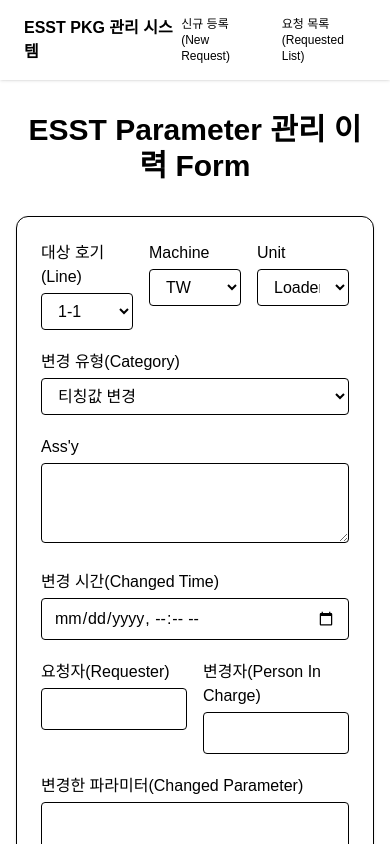
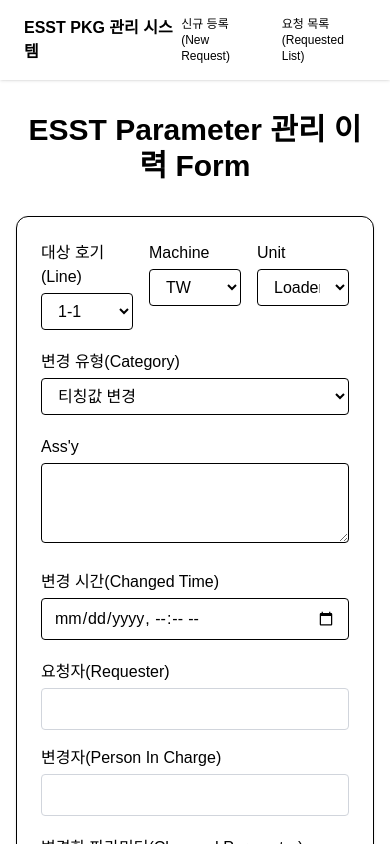
Before and after one commit to sangma0110/pkg_project1, a Next.js app: page /forms/parameter in a window 390 px wide. Shown: the top 844 px of the page. Built offline with nearby package versions, Linux system fonts and the light colour scheme.

Commit message:
mobile update

```diff
--- a/app/forms/alarm/page.tsx
+++ b/app/forms/alarm/page.tsx
@@ -194,7 +194,7 @@
           onSubmit={handleSubmit}
           className="w-full flex flex-col gap-5 bg-white p-6 border rounded-xl shadow-sm"
         >
-          <div className="flex gap-4">
+          <div className="flex flex-col md:flex-row gap-4">
             {/* 일자 */}
             <div className="flex-1">
               <label className="block font-medium mb-1">일자(Date)</label>
@@ -240,7 +240,7 @@
           </div>
 
           {/* 대상 호기 + Machine */}
-          <div className="flex gap-4">
+          <div className="flex flex-col md:flex-row gap-4">
             <div className="flex-1">
               <label className="block mb-1 font-medium">대상 호기(Line)</label>
               <select
@@ -257,6 +257,7 @@
                 <option value="3-2호기">3-2</option>
               </select>
             </div>
+
             <div className="flex-1">
               <label className="block mb-1 font-medium">Machine</label>
               <select
--- a/app/forms/parameter/page.tsx
+++ b/app/forms/parameter/page.tsx
@@ -327,7 +327,7 @@
           </div>
 
           {/* 요청자 + 변경자 */}
-          <div className="flex gap-4">
+          <div className="flex flex-col md:flex-row gap-4">
             <div className="flex-1">
               <label className="block mb-1 font-medium">
                 요청자(Requester)
@@ -336,7 +336,7 @@
                 name="requester"
                 value={form.requester}
                 onChange={handleChange}
-                className="w-full border rounded px-3 py-2 bg-white"
+                className="w-full border border-gray-300 rounded px-3 py-2 bg-white"
               />
             </div>
 
@@ -348,7 +348,7 @@
                 name="actioner"
                 value={form.actioner}
                 onChange={handleChange}
-                className="w-full border rounded px-3 py-2 bg-white"
+                className="w-full border border-gray-300 rounded px-3 py-2 bg-white"
               />
             </div>
           </div>
```
